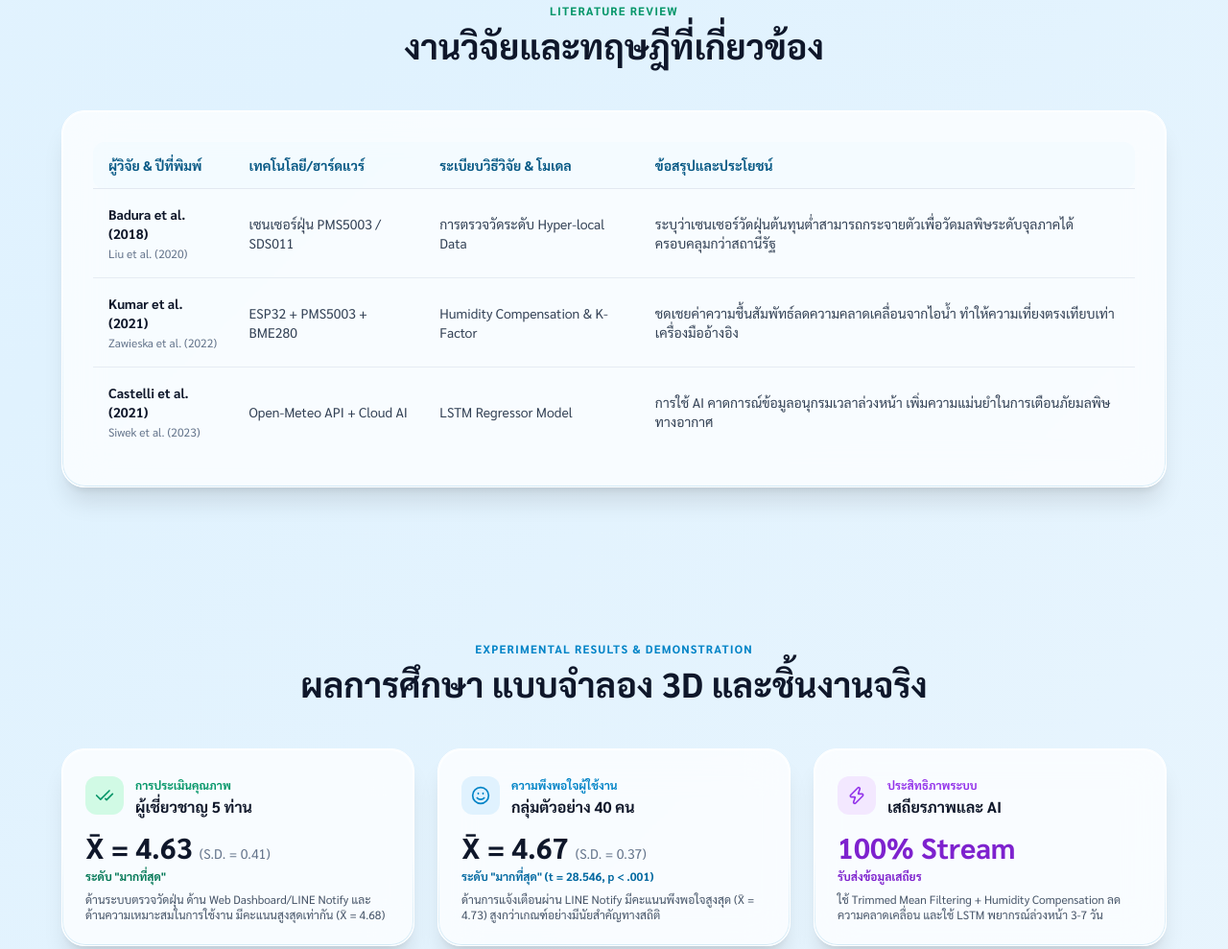
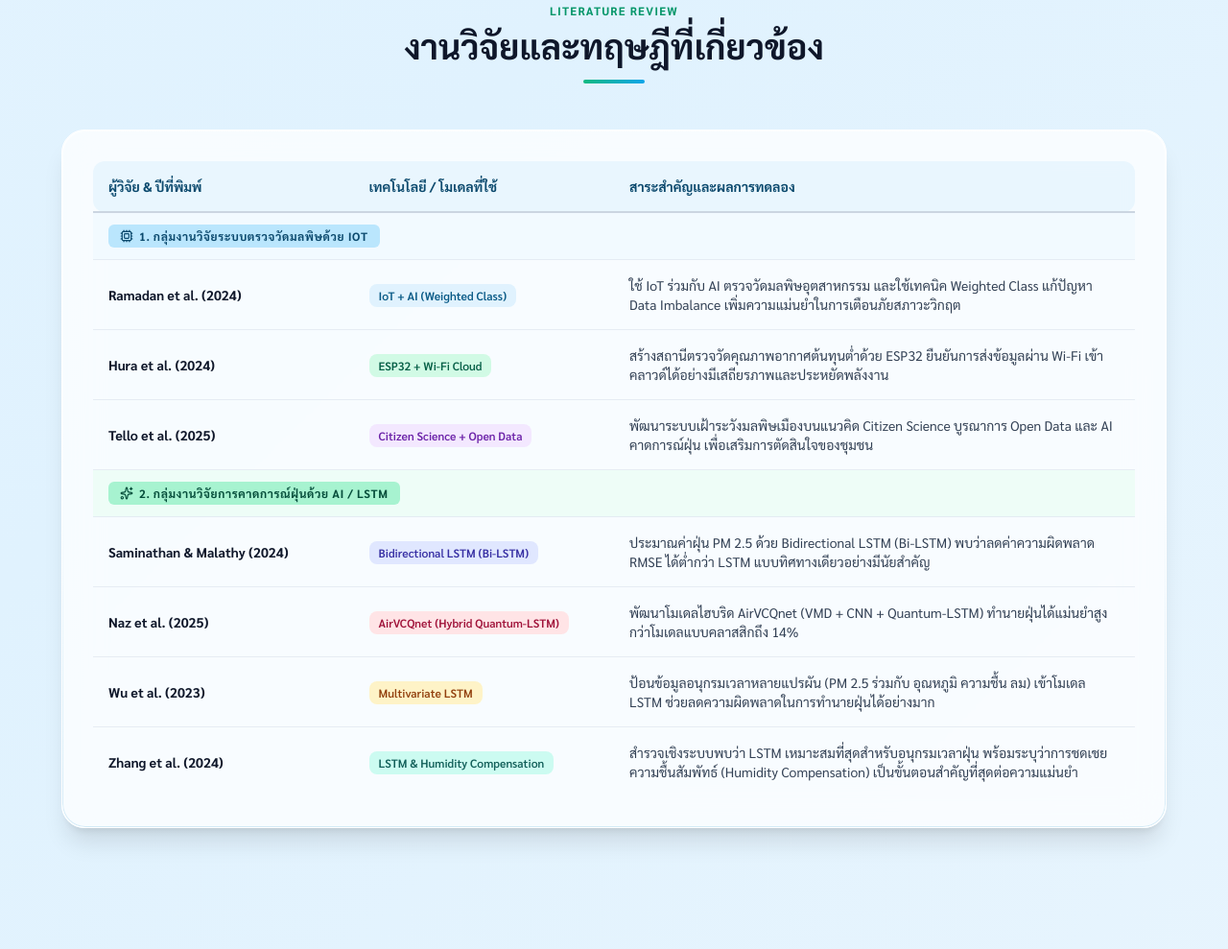
Before and after one commit to kccenter45678o-lang/my-3d-viewer, a plain HTML site: page index.html in a window 1280 px wide. Shown: the part 5391-6380 px from the top of the page at 96% size. Drawn offline with nearby package versions, Linux system fonts and the light colour scheme; some packages are replaced by stand-ins of ours; a script that the page names is missing.

Commit message:
Update index.html

```diff
--- a/index.html
+++ b/index.html
@@ -540,41 +540,77 @@
         </div>
     </section>
 
-    <!-- SECTION 5: งานวิจัยที่เกี่ยวข้อง -->
+    <!-- SECTION 5: งานวิจัยที่เกี่ยวข้อง (อัปเดตงานวิจัยใหม่ 7 ฉบับ) -->
     <section id="related-research" class="relative z-10 py-20 px-6 sm:px-12 lg:px-16 max-w-7xl mx-auto">
         <div class="text-center max-w-3xl mx-auto mb-12">
             <h2 class="text-xs uppercase font-bold tracking-widest text-emerald-600 mb-2">Literature Review</h2>
             <p class="text-3xl sm:text-4xl font-bold text-slate-900">งานวิจัยและทฤษฎีที่เกี่ยวข้อง</p>
+            <div class="w-16 h-1 bg-gradient-to-r from-emerald-500 to-sky-500 mx-auto mt-4 rounded-full"></div>
         </div>
 
         <div class="liquid-glass-light rounded-3xl p-6 sm:p-8 border border-white shadow-xl overflow-x-auto">
             <table class="w-full text-left text-sm">
                 <thead>
-                    <tr class="border-b border-slate-200 text-sky-800 font-bold bg-sky-50/50">
-                        <th class="py-3.5 px-4 rounded-l-xl">ผู้วิจัย & ปีที่พิมพ์</th>
-                        <th class="py-3.5 px-4">เทคโนโลยี/ฮาร์ดแวร์</th>
-                        <th class="py-3.5 px-4">ระเบียบวิธีวิจัย & โมเดล</th>
-                        <th class="py-3.5 px-4 rounded-r-xl">ข้อสรุปและประโยชน์</th>
+                    <tr class="border-b-2 border-slate-300 text-sky-900 font-bold bg-sky-100/60">
+                        <th class="py-4 px-4 rounded-l-xl w-1/4">ผู้วิจัย & ปีที่พิมพ์</th>
+                        <th class="py-4 px-4 w-1/4">เทคโนโลยี / โมเดลที่ใช้</th>
+                        <th class="py-4 px-4 rounded-r-xl w-2/4">สาระสำคัญและผลการทดลอง</th>
                     </tr>
                 </thead>
                 <tbody class="divide-y divide-slate-200/80 text-slate-700">
-                    <tr class="hover:bg-sky-50/30 transition-colors">
-                        <td class="py-4 px-4 font-bold text-slate-900">Badura et al. (2018)<br><span class="text-xs font-normal text-slate-500">Liu et al. (2020)</span></td>
-                        <td class="py-4 px-4">เซนเซอร์ฝุ่น PMS5003 / SDS011</td>
-                        <td class="py-4 px-4">การตรวจวัดระดับ Hyper-local Data</td>
-                        <td class="py-4 px-4">ระบุว่าเซนเซอร์วัดฝุ่นต้นทุนต่ำสามารถกระจายตัวเพื่อวัดมลพิษระดับจุลภาคได้ครอบคลุมกว่าสถานีรัฐ</td>
+                    <!-- หัวข้อหมวดที่ 1 -->
+                    <tr class="bg-sky-50/80 font-bold text-sky-800">
+                        <td colspan="3" class="py-3 px-4 text-xs uppercase tracking-wider">
+                            <span class="inline-flex items-center gap-1.5 px-3 py-1 rounded-md bg-sky-200 text-sky-900">
+                                <i data-lucide="cpu" class="w-3.5 h-3.5"></i>
+                                <span>1. กลุ่มงานวิจัยระบบตรวจวัดมลพิษด้วย IoT</span>
+                            </span>
+                        </td>
                     </tr>
-                    <tr class="hover:bg-sky-50/30 transition-colors">
-                        <td class="py-4 px-4 font-bold text-slate-900">Kumar et al. (2021)<br><span class="text-xs font-normal text-slate-500">Zawieska et al. (2022)</span></td>
-                        <td class="py-4 px-4">ESP32 + PMS5003 + BME280</td>
-                        <td class="py-4 px-4">Humidity Compensation & K-Factor</td>
-                        <td class="py-4 px-4">ชดเชยค่าความชื้นสัมพัทธ์ลดความคลาดเคลื่อนจากไอน้ำ ทำให้ความเที่ยงตรงเทียบเท่าเครื่องมืออ้างอิง</td>
+                    <tr class="hover:bg-sky-50/40 transition-colors">
+                        <td class="py-4 px-4 font-bold text-slate-900">Ramadan et al. (2024)</td>
+                        <td class="py-4 px-4"><span class="px-2.5 py-1 rounded-lg bg-sky-100 text-sky-800 text-xs font-semibold">IoT + AI (Weighted Class)</span></td>
+                        <td class="py-4 px-4">ใช้ IoT ร่วมกับ AI ตรวจวัดมลพิษอุตสาหกรรม และใช้เทคนิค Weighted Class แก้ปัญหา Data Imbalance เพิ่มความแม่นยำในการเตือนภัยสภาวะวิกฤต</td>
                     </tr>
-                    <tr class="hover:bg-sky-50/30 transition-colors">
-                        <td class="py-4 px-4 font-bold text-slate-900">Castelli et al. (2021)<br><span class="text-xs font-normal text-slate-500">Siwek et al. (2023)</span></td>
-                        <td class="py-4 px-4">Open-Meteo API + Cloud AI</td>
-                        <td class="py-4 px-4">LSTM Regressor Model</td>
-                        <td class="py-4 px-4">การใช้ AI คาดการณ์ข้อมูลอนุกรมเวลาล่วงหน้า เพิ่มความแม่นยำในการเตือนภัยมลพิษทางอากาศ</td>
+                    <tr class="hover:bg-sky-50/40 transition-colors">
+                        <td class="py-4 px-4 font-bold text-slate-900">Hura et al. (2024)</td>
+                        <td class="py-4 px-4"><span class="px-2.5 py-1 rounded-lg bg-emerald-100 text-emerald-800 text-xs font-semibold">ESP32 + Wi-Fi Cloud</span></td>
+                        <td class="py-4 px-4">สร้างสถานีตรวจวัดคุณภาพอากาศต้นทุนต่ำด้วย ESP32 ยืนยันการส่งข้อมูลผ่าน Wi-Fi เข้าคลาวด์ได้อย่างมีเสถียรภาพและประหยัดพลังงาน</td>
+                    </tr>
+                    <tr class="hover:bg-sky-50/40 transition-colors">
+                        <td class="py-4 px-4 font-bold text-slate-900">Tello et al. (2025)</td>
+                        <td class="py-4 px-4"><span class="px-2.5 py-1 rounded-lg bg-purple-100 text-purple-800 text-xs font-semibold">Citizen Science + Open Data</span></td>
+                        <td class="py-4 px-4">พัฒนาระบบเฝ้าระวังมลพิษเมืองบนแนวคิด Citizen Science บูรณาการ Open Data และ AI คาดการณ์ฝุ่น เพื่อเสริมการตัดสินใจของชุมชน</td>
+                    </tr>
+
+                    <!-- หัวข้อหมวดที่ 2 -->
+                    <tr class="bg-emerald-50/80 font-bold text-emerald-800">
+                        <td colspan="3" class="py-3 px-4 text-xs uppercase tracking-wider">
+                            <span class="inline-flex items-center gap-1.5 px-3 py-1 rounded-md bg-emerald-200 text-emerald-900">
+                                <i data-lucide="sparkles" class="w-3.5 h-3.5"></i>
+                                <span>2. กลุ่มงานวิจัยการคาดการณ์ฝุ่นด้วย AI / LSTM</span>
+                            </span>
+                        </td>
+                    </tr>
+                    <tr class="hover:bg-emerald-50/40 transition-colors">
+                        <td class="py-4 px-4 font-bold text-slate-900">Saminathan & Malathy (2024)</td>
+                        <td class="py-4 px-4"><span class="px-2.5 py-1 rounded-lg bg-indigo-100 text-indigo-800 text-xs font-semibold">Bidirectional LSTM (Bi-LSTM)</span></td>
+                        <td class="py-4 px-4">ประมาณค่าฝุ่น PM 2.5 ด้วย Bidirectional LSTM (Bi-LSTM) พบว่าลดค่าความผิดพลาด RMSE ได้ต่ำกว่า LSTM แบบทิศทางเดียวอย่างมีนัยสำคัญ</td>
+                    </tr>
+                    <tr class="hover:bg-emerald-50/40 transition-colors">
+                        <td class="py-4 px-4 font-bold text-slate-900">Naz et al. (2025)</td>
+                        <td class="py-4 px-4"><span class="px-2.5 py-1 rounded-lg bg-rose-100 text-rose-800 text-xs font-semibold">AirVCQnet (Hybrid Quantum-LSTM)</span></td>
+                        <td class="py-4 px-4">พัฒนาโมเดลไฮบริด AirVCQnet (VMD + CNN + Quantum-LSTM) ทำนายฝุ่นได้แม่นยำสูงกว่าโมเดลแบบคลาสสิกถึง 14%</td>
+                    </tr>
+                    <tr class="hover:bg-emerald-50/40 transition-colors">
+                        <td class="py-4 px-4 font-bold text-slate-900">Wu et al. (2023)</td>
+                        <td class="py-4 px-4"><span class="px-2.5 py-1 rounded-lg bg-amber-100 text-amber-800 text-xs font-semibold">Multivariate LSTM</span></td>
+                        <td class="py-4 px-4">ป้อนข้อมูลอนุกรมเวลาหลายแปรผัน (PM 2.5 ร่วมกับ อุณหภูมิ ความชื้น ลม) เข้าโมเดล LSTM ช่วยลดความผิดพลาดในการทำนายฝุ่นได้อย่างมาก</td>
+                    </tr>
+                    <tr class="hover:bg-emerald-50/40 transition-colors">
+                        <td class="py-4 px-4 font-bold text-slate-900">Zhang et al. (2024)</td>
+                        <td class="py-4 px-4"><span class="px-2.5 py-1 rounded-lg bg-teal-100 text-teal-800 text-xs font-semibold">LSTM & Humidity Compensation</span></td>
+                        <td class="py-4 px-4">สำรวจเชิงระบบพบว่า LSTM เหมาะสมที่สุดสำหรับอนุกรมเวลาฝุ่น พร้อมระบุว่าการชดเชยความชื้นสัมพัทธ์ (Humidity Compensation) เป็นขั้นตอนสำคัญที่สุดต่อความแม่นยำ</td>
                     </tr>
                 </tbody>
             </table>
@@ -842,7 +878,7 @@
                 <!-- อาจารย์ที่ปรึกษาคนที่ 1 -->
                 <div class="liquid-glass-light rounded-3xl p-8 border border-white shadow-xl flex flex-col sm:flex-row items-center gap-6 group hover:scale-[1.02] transition-transform duration-300">
                     <div class="w-36 h-44 rounded-2xl overflow-hidden bg-slate-100 shrink-0 border-2 border-sky-300/60 shadow-lg relative">
-                        <img src="advisor-1.png" alt="ผู้ช่วยศาสตราจารย์ ดร.นคร ละลอกน้ำ" class="w-full h-full object-cover object-top group-hover:scale-105 transition-transform duration-300">
+                        <img src="advisor-1.jpg" alt="ผู้ช่วยศาสตราจารย์ ดร.นคร ละลอกน้ำ" class="w-full h-full object-cover object-top group-hover:scale-105 transition-transform duration-300">
                         <div class="absolute inset-0 bg-gradient-to-t from-slate-900/20 via-transparent to-transparent"></div>
                     </div>
                     <div class="text-center sm:text-left space-y-2">
@@ -858,7 +894,7 @@
                 <!-- อาจารย์ที่ปรึกษาคนที่ 2 -->
                 <div class="liquid-glass-light rounded-3xl p-8 border border-white shadow-xl flex flex-col sm:flex-row items-center gap-6 group hover:scale-[1.02] transition-transform duration-300">
                     <div class="w-36 h-44 rounded-2xl overflow-hidden bg-slate-100 shrink-0 border-2 border-emerald-300/60 shadow-lg relative">
-                        <img src="advisor-2.png" alt="ผู้ช่วยศาสตราจารย์ ดร.ปริญญา เรืองทิพย์" class="w-full h-full object-cover object-top group-hover:scale-105 transition-transform duration-300">
+                        <img src="advisor-2.jpg" alt="ผู้ช่วยศาสตราจารย์ ดร.ปริญญา เรืองทิพย์" class="w-full h-full object-cover object-top group-hover:scale-105 transition-transform duration-300">
                         <div class="absolute inset-0 bg-gradient-to-t from-slate-900/20 via-transparent to-transparent"></div>
                     </div>
                     <div class="text-center sm:text-left space-y-2">
```
